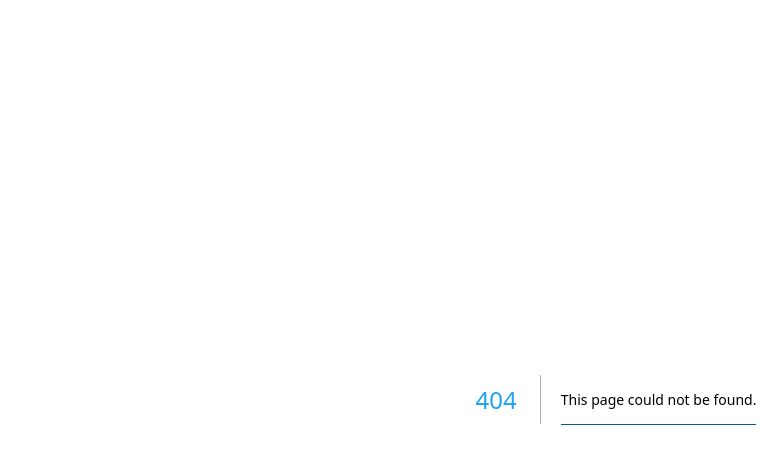
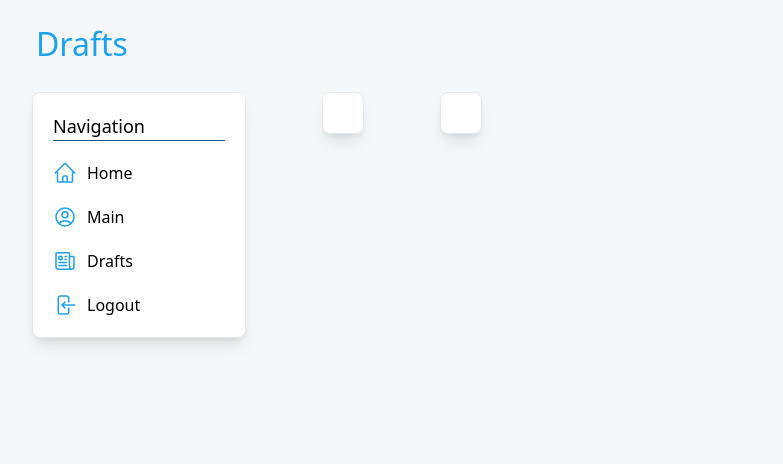
Before and after one commit to riasark/first-social-app, a Next.js app: page /drafts in a window 1280 px wide. Before the commit this address had no page. Shown: the top 464 px of the page, without its empty margins (24-807 px from the left). Built offline with nearby package versions, Linux system fonts and the light colour scheme.

Commit message:
added drafts

```diff
--- a/components/formpost.js
+++ b/components/formpost.js
@@ -24,7 +24,7 @@ export default function Formpost(){
                     100
                   </div>
                   <div className="entry">
-                    This is what I want to say and there is so much to say and I am just trying to test out what it looks like when there is more than it can handle
+                    This is what I want to say and there is so much to say and I am just trying to test out what it looks like when there is more than it can handle, does it expand into something more?
                     <div className="authorname">
                       authorname
                     </div>
--- a/components/navbar.js
+++ b/components/navbar.js
@@ -16,6 +16,10 @@ export default function Navigation(){
 
     const goLogin = () => {
         router.push('.')
+    }
+
+    const goDrafts = () => {
+        router.push('./drafts')
     }
 
     const toggleModal = () => {
@@ -48,7 +52,7 @@ export default function Navigation(){
                 </svg>
             Main
             </button>
-            <button className={theColor}>
+            <button className={theColor} onClick={goDrafts}>
                 <svg xmlns="http://www.w3.org/2000/svg" fill="none" viewBox="0 0 24 24" strokeWidth={1.5} stroke="currentColor" dataslot="icon" className="w-6 h-6">
                 <path strokeLinecap="round" strokeLinejoin="round" d="M12 7.5h1.5m-1.5 3h1.5m-7.5 3h7.5m-7.5 3h7.5m3-9h3.375c.621 0 1.125.504 1.125 1.125V18a2.25 2.25 0 0 1-2.25 2.25M16.5 7.5V18a2.25 2.25 0 0 0 2.25 2.25M16.5 7.5V4.875c0-.621-.504-1.125-1.125-1.125H4.125C3.504 3.75 3 4.254 3 4.875V18a2.25 2.25 0 0 0 2.25 2.25h13.5M6 7.5h3v3H6v-3Z" />
                 </svg>
--- /dev/null
+++ b/pages/drafts.js
@@ -0,0 +1,27 @@
+import Navigation from "@/components/navbar"
+import Card from "@/components/Card"
+
+export default function Drafts(){
+    return (
+        <>
+        <h1> Drafts </h1>
+        <div className="flex gap-10">
+            <div className="ml-10">
+                <div className="nav">
+                    <Navigation></Navigation>
+                </div>
+            </div>
+             <div className="colright">
+                <Card>
+
+                </Card>
+             </div>
+             <div className="colleft">
+                <Card>
+
+                </Card>
+             </div>
+        </div>
+    </>
+    )
+}
```
